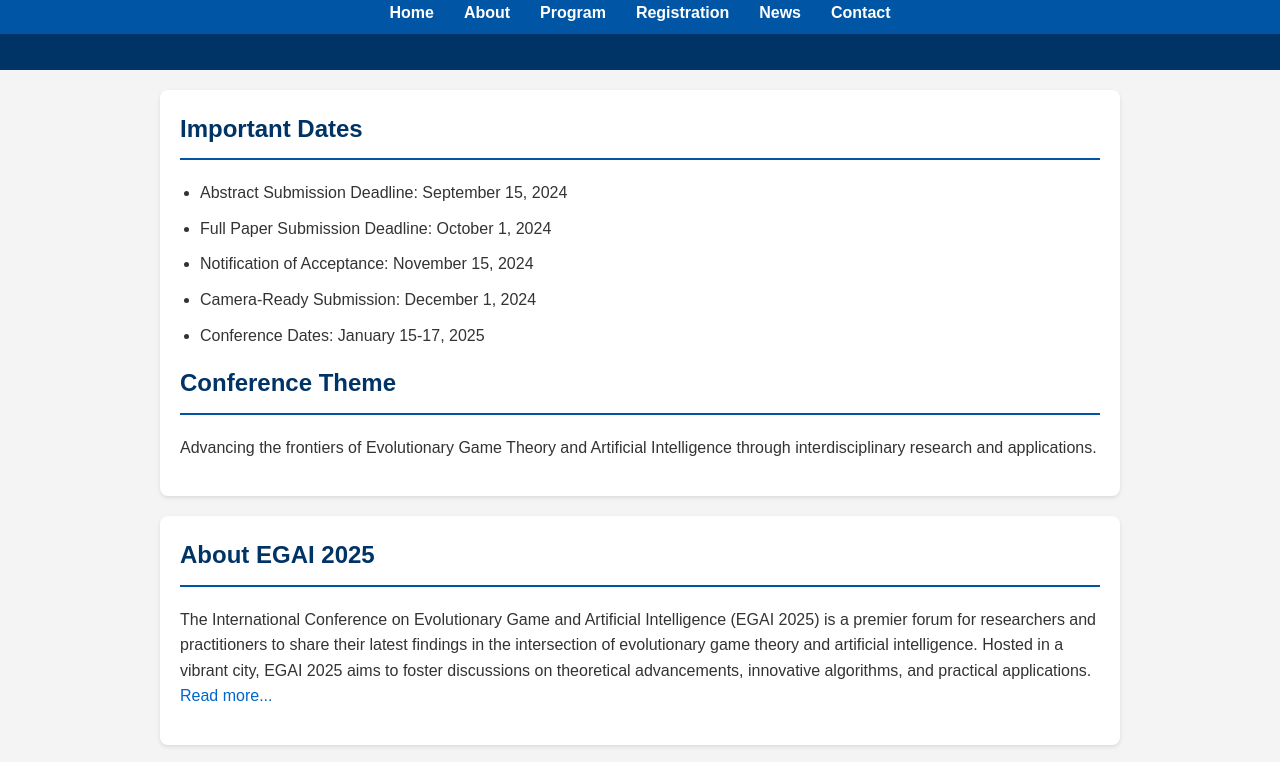
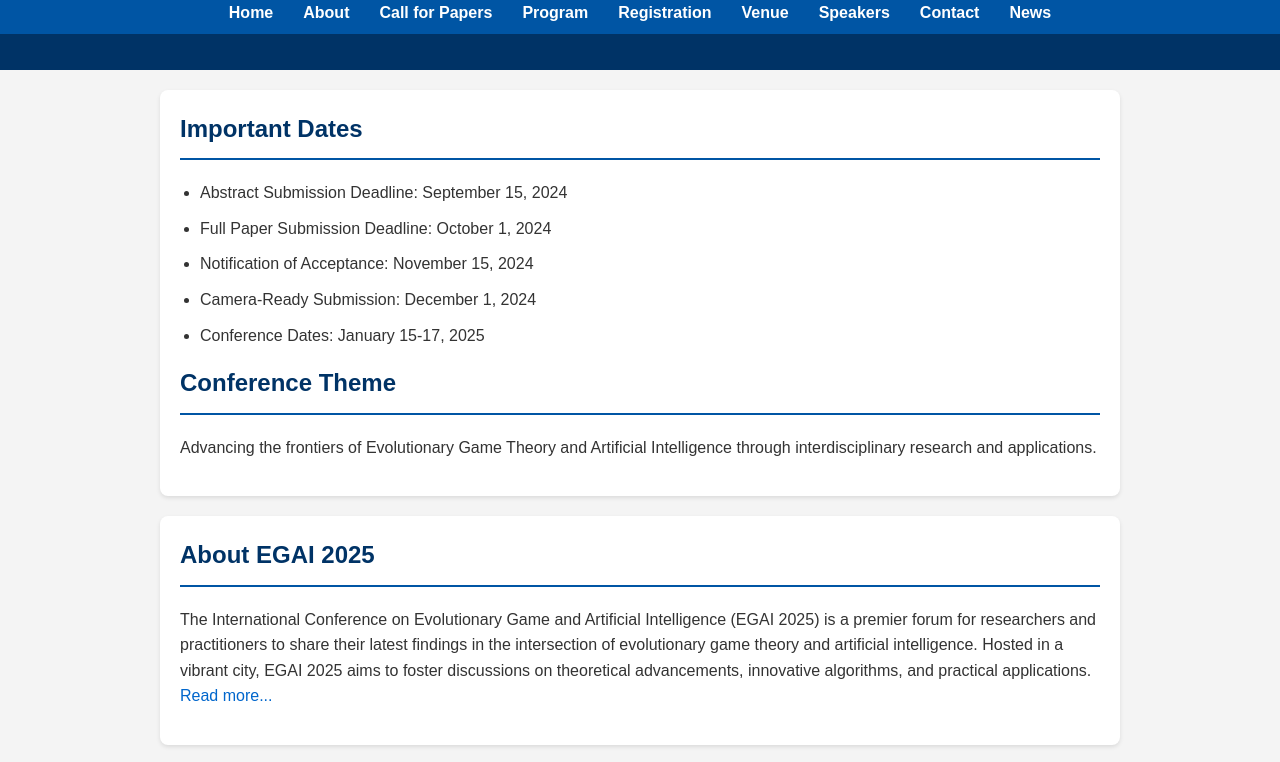
Before and after one commit to YuxinGeng/egaiconf-website, a plain HTML site: page index.html in a window 1280 px wide. Shown: the part 75-837 px from the top of the page. Drawn offline with Linux system fonts and the light colour scheme.

Commit message:
Unify navigation bars

```diff
--- a/index.html
+++ b/index.html
@@ -13,10 +13,13 @@
             <ul>
                 <li><a href="index.html">Home</a></li>
                 <li><a href="about.html">About</a></li>
+                <li><a href="cfp.html">Call for Papers</a></li>
                 <li><a href="program.html">Program</a></li>
                 <li><a href="registration.html">Registration</a></li>
+                <li><a href="venue.html">Venue</a></li>
+                <li><a href="speakers.html">Speakers</a></li>
+                <li><a href="contact.html">Contact</a></li>
                 <li><a href="news.html">News</a></li>
-                <li><a href="contact.html">Contact</a></li>
             </ul>
         </nav>
     </header>
```
